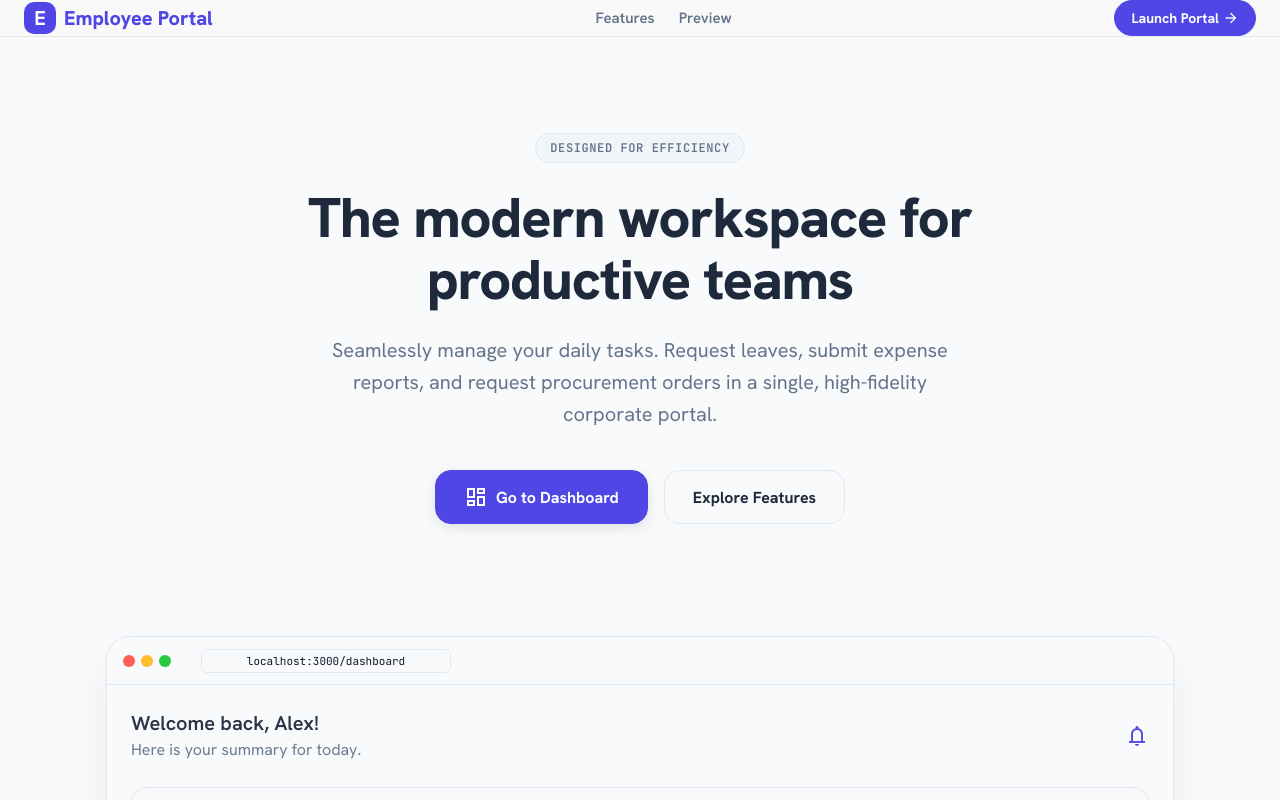
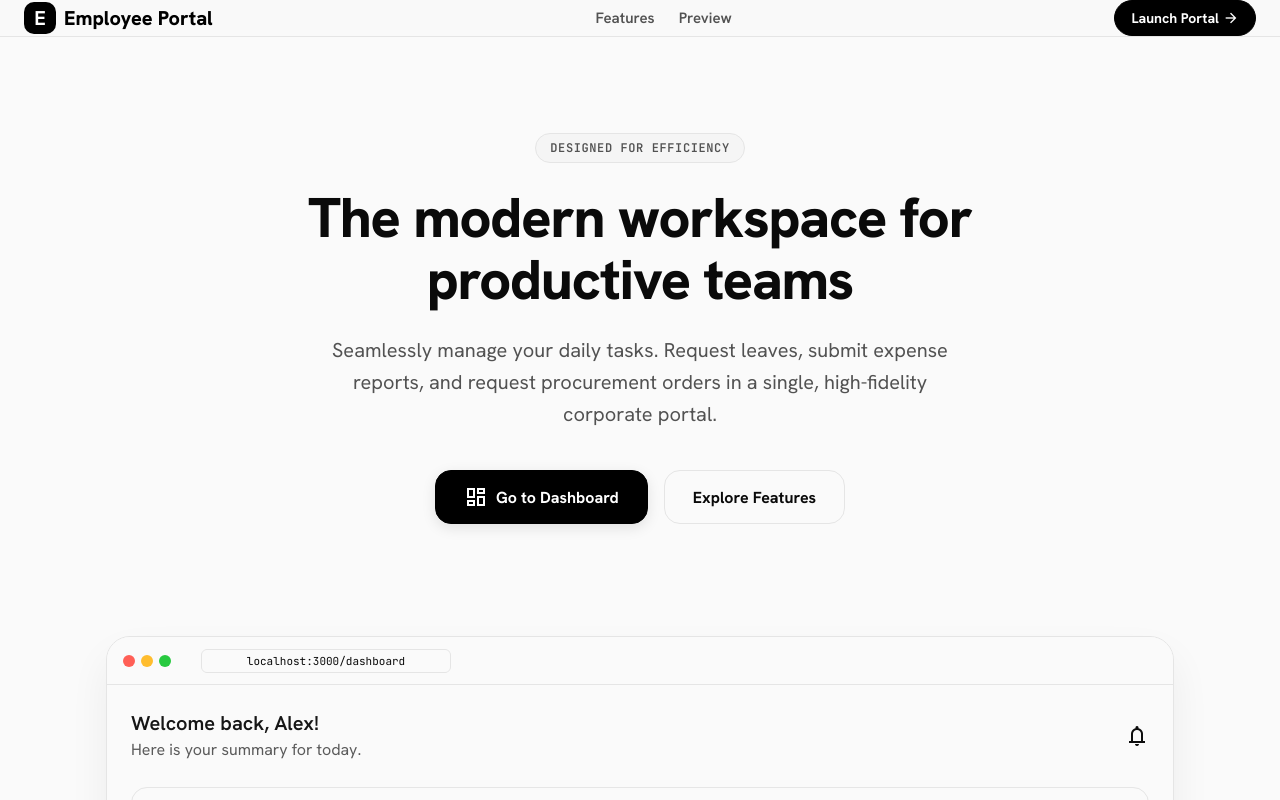
Before and after one commit to Amrendra24155604/GDG, a Next.js app: page / in a window 1280 px wide. Built offline with nearby package versions, Linux system fonts and the light colour scheme.

Commit message:
Switch theme to strict high-contrast Black & White monochrome

```diff
--- a/src/app/globals.css
+++ b/src/app/globals.css
@@ -1,53 +1,53 @@
 @import url('https://fonts.googleapis.com/css2?family=Hanken+Grotesk:wght@400;600;700;800&family=JetBrains+Mono:wght@400;500;600&display=swap');
 
 :root {
-  /* Rich Vibrant Enterprise Palette */
-  --primary: #4f46e5;
-  --primary-hover: #4338ca;
-  --primary-light: #eef2ff;
+  /* Strict Monochrome / Black & White Theme */
+  --primary: #000000;
+  --primary-hover: #262626;
+  --primary-light: #f5f5f5;
   --on-primary: #ffffff;
 
-  --secondary: #0ea5e9;
-  --secondary-hover: #0284c7;
-  --secondary-light: #f0f9ff;
+  --secondary: #404040;
+  --secondary-hover: #171717;
+  --secondary-light: #f5f5f5;
 
-  --tertiary: #8b5cf6;
-  --tertiary-light: #f5f3ff;
+  --tertiary: #525252;
+  --tertiary-light: #f5f5f5;
 
-  --accent-emerald: #10b981;
-  --accent-emerald-light: #ecfdf5;
+  --accent-emerald: #171717;
+  --accent-emerald-light: #f5f5f5;
 
-  --background: #f8fafc;
-  --on-background: #0f172a;
+  --background: #fafafa;
+  --on-background: #0a0a0a;
 
   --surface: #ffffff;
-  --surface-glass: rgba(255, 255, 255, 0.85);
-  --surface-container: #f1f5f9;
-  --surface-container-low: #f8fafc;
-  --surface-container-high: #e2e8f0;
-  --surface-container-highest: #cbd5e1;
+  --surface-glass: rgba(255, 255, 255, 0.92);
+  --surface-container: #f5f5f5;
+  --surface-container-low: #fafafa;
+  --surface-container-high: #e5e5e5;
+  --surface-container-highest: #d4d4d4;
 
-  --on-surface: #1e293b;
-  --on-surface-variant: #64748b;
+  --on-surface: #0a0a0a;
+  --on-surface-variant: #525252;
 
-  --outline: #94a3b8;
-  --outline-variant: #e2e8f0;
+  --outline: #a3a3a3;
+  --outline-variant: #e5e5e5;
 
-  --error: #ef4444;
-  --error-light: #fef2f2;
+  --error: #000000;
+  --error-light: #f5f5f5;
 
-  /* Modern Glassmorphic Gradients */
-  --grad-primary: linear-gradient(135deg, #4f46e5 0%, #7c3aed 100%);
-  --grad-surface: linear-gradient(180deg, #ffffff 0%, #f8fafc 100%);
-  --grad-accent: linear-gradient(135deg, #0ea5e9 0%, #2563eb 100%);
-  --grad-emerald: linear-gradient(135deg, #10b981 0%, #059669 100%);
-  --grad-amber: linear-gradient(135deg, #f59e0b 0%, #d97706 100%);
+  /* Black & White Gradients */
+  --grad-primary: linear-gradient(135deg, #000000 0%, #404040 100%);
+  --grad-surface: linear-gradient(180deg, #ffffff 0%, #fafafa 100%);
+  --grad-accent: linear-gradient(135deg, #171717 0%, #525252 100%);
+  --grad-emerald: linear-gradient(135deg, #000000 0%, #262626 100%);
+  --grad-amber: linear-gradient(135deg, #262626 0%, #525252 100%);
 
-  /* Modern Soft Elevation & Depth */
-  --shadow-sm: 0 1px 2px 0 rgba(0, 0, 0, 0.05);
-  --shadow-md: 0 4px 6px -1px rgba(0, 0, 0, 0.07), 0 2px 4px -2px rgba(0, 0, 0, 0.05);
+  /* High Contrast Crisp Depth */
+  --shadow-sm: 0 1px 2px 0 rgba(0, 0, 0, 0.04);
+  --shadow-md: 0 4px 6px -1px rgba(0, 0, 0, 0.06), 0 2px 4px -2px rgba(0, 0, 0, 0.04);
   --shadow-lg: 0 10px 15px -3px rgba(0, 0, 0, 0.08), 0 4px 6px -4px rgba(0, 0, 0, 0.04);
-  --shadow-glow: 0 0 20px rgba(79, 70, 229, 0.15);
+  --shadow-glow: 0 0 20px rgba(0, 0, 0, 0.08);
 
   /* Fonts */
   --font-display: 'Hanken Grotesk', system-ui, -apple-system, sans-serif;
@@ -212,10 +212,10 @@ button {
 
 @keyframes pulseGlow {
   0%, 100% {
-    box-shadow: 0 0 15px rgba(79, 70, 229, 0.2);
+    box-shadow: 0 0 15px rgba(0, 0, 0, 0.08);
   }
   50% {
-    box-shadow: 0 0 25px rgba(79, 70, 229, 0.4);
+    box-shadow: 0 0 25px rgba(0, 0, 0, 0.16);
   }
 }
 
```
